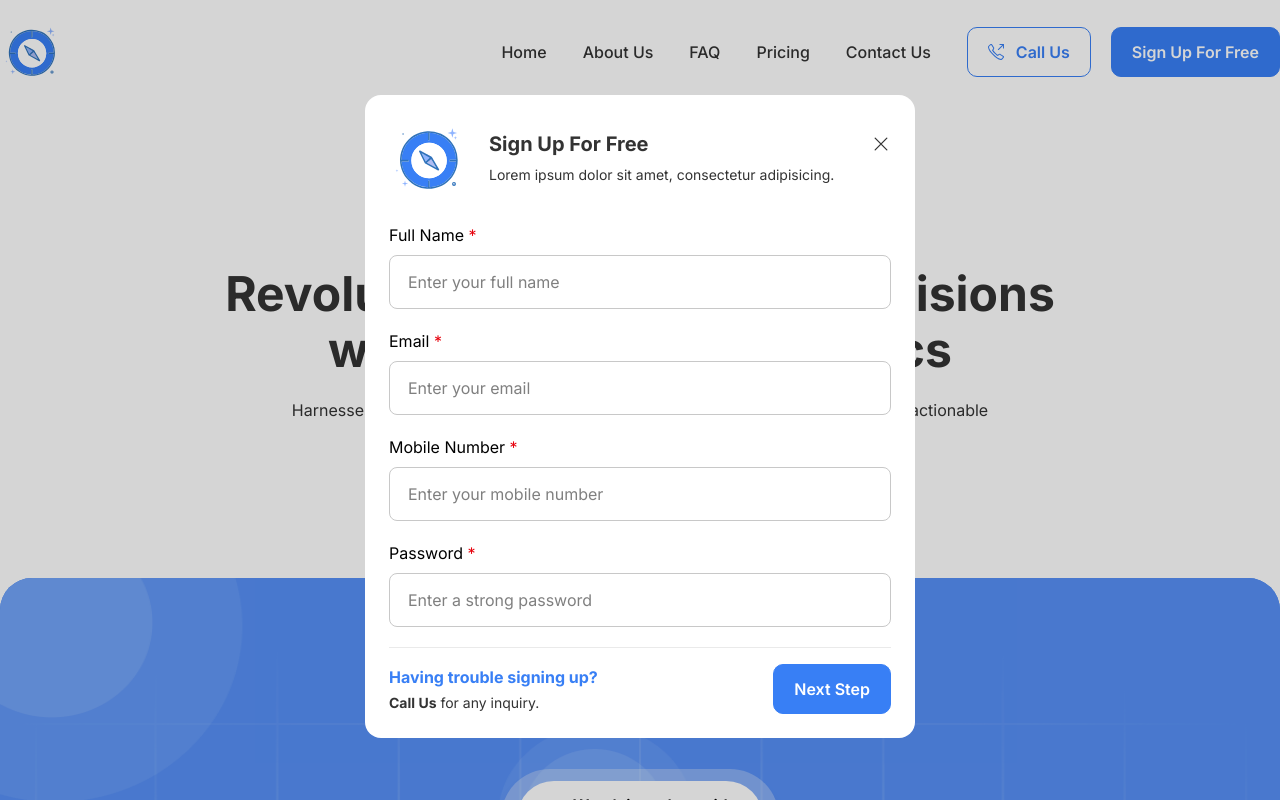
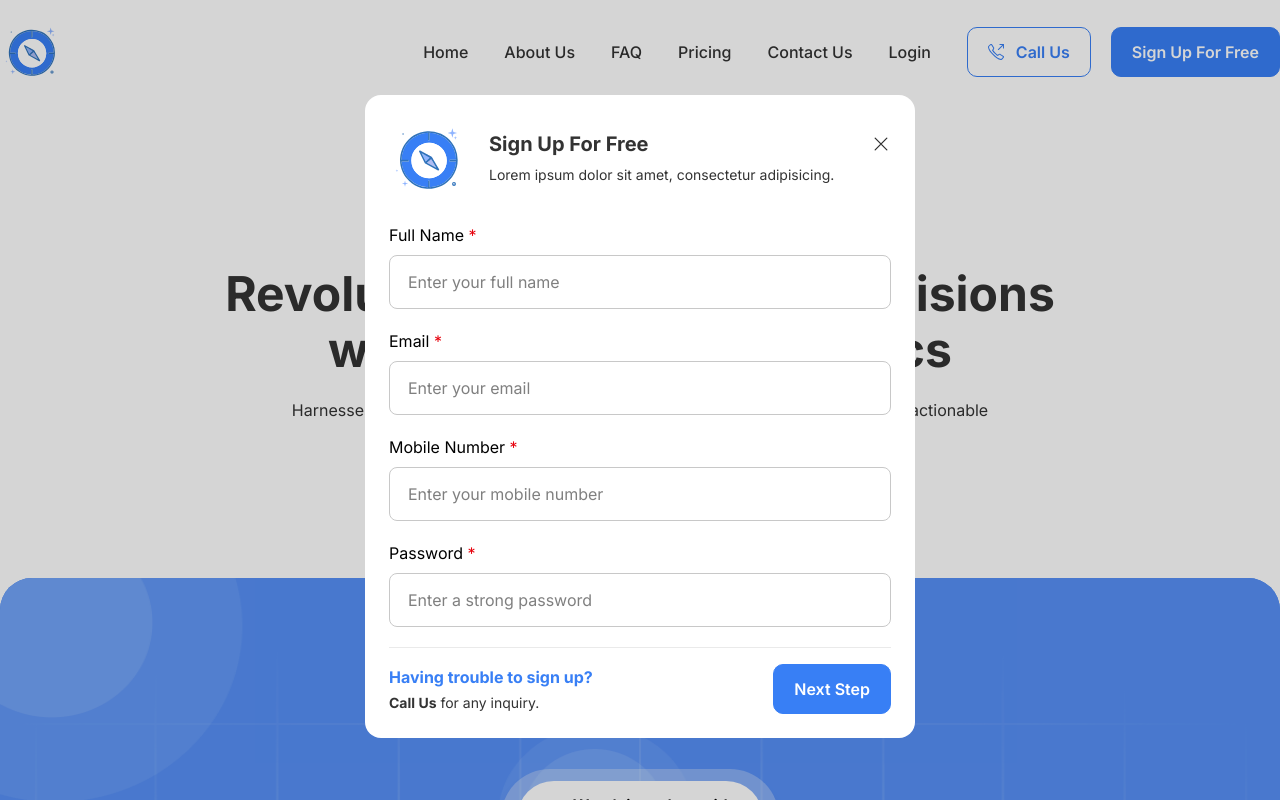
Before and after one commit to neon-lab-dev/Paan-Shop-Client, a React (Vite) app: page / in a window 1280 px wide. Both pictures are taken after a click on the button "Sign Up For Free". Shown: the top 800 px of the page. Built offline with nearby package versions, Linux system fonts and the light colour scheme.

Commit message:
Added call us function

```diff
--- a/src/components/Auth/PersonalInfoModal/PersonalInfoModal.tsx
+++ b/src/components/Auth/PersonalInfoModal/PersonalInfoModal.tsx
@@ -19,7 +19,14 @@ type TFormData = {
     city: string;
 }
 
-const PersonalInfoModal = ({ isModalOpen, setIsModalOpen, step, setStep }) => {
+type TPersonalInfoModalProps = {
+    isModalOpen: boolean;
+    setIsModalOpen: (isOpen: boolean) => void;
+    step: "personal" | "business";
+    setStep: (step: "personal" | "business") => void;
+}
+
+const PersonalInfoModal:React.FC<TPersonalInfoModalProps> = ({ isModalOpen, setIsModalOpen, step, setStep }) => {
     const [formData, setFormData] = useState<Partial<TFormData>>({});
     const [isLoading, setIsLoading] = useState<boolean>(false);
 
@@ -32,7 +39,6 @@ const PersonalInfoModal = ({ isModalOpen, setIsModalOpen, step, setStep }) => {
 
     const handleSignup = (data: TFormData) => {
         if (step === "personal") {
-            // Store personal data and move to business step
             setIsLoading(true);
             setTimeout(() => {
                 setIsLoading(false);
@@ -40,26 +46,20 @@ const PersonalInfoModal = ({ isModalOpen, setIsModalOpen, step, setStep }) => {
                 setStep("business");
             }, 2000);
         } else {
-            // Submit full data (personal + business)
             const finalData = { ...formData, ...data };
             console.log("Final Submission Data:", finalData);
-
-            // Call API Here
-            // Example: await axios.post("/api/signup", finalData);
         }
     };
 
     return (
         <div
             className={`${isModalOpen ? " visible" : " invisible"
-                } w-full h-screen fixed top-0 left-0 z-[200000000] bg-[#0000002a] transition-all duration-300 flex items-center justify-center font-Inter`}
-        >
+                } w-full h-screen fixed top-0 left-0 z-[200000000] bg-[#0000002a] transition-all duration-300 flex items-center justify-center font-Inter`}>
             <div
                 className={`${isModalOpen
                     ? " scale-[1] opacity-100"
                     : " scale-[0] opacity-0"
-                    } max-w-[550px] w-full bg-[#fff] rounded-2xl transition-all duration-300 mx-auto mt-8`}
-            >
+                    } max-w-[550px] w-full bg-white rounded-2xl transition-all duration-300 mx-auto mt-8 max-h-[690px] overflow-y-auto`}>
                 <div className="p-6">
                     {/* Header */}
                     <div className="flex items-center gap-5">
@@ -123,7 +123,7 @@ const PersonalInfoModal = ({ isModalOpen, setIsModalOpen, step, setStep }) => {
 
                         <div className="flex items-center justify-between border-t pt-4 border-neutral-10/10">
                             <div>
-                                <p className="font-bold text-primary-10">Having trouble signing up?</p>
+                                <p className="font-bold text-primary-10">Having trouble to sign up?</p>
                                 <p className="text-neutral-10 mt-1 text-sm">
                                     <a href="callto:918787544" className="font-bold">
                                         Call Us
--- a/src/components/Shared/Navbar/Navbar.tsx
+++ b/src/components/Shared/Navbar/Navbar.tsx
@@ -27,13 +27,14 @@ const Navbar = () => {
                         {navLinks.map((link, index) => (
                             <Link key={index} to={link.path} className="font-medium text-neutral-10 hover:text-primary-10">{link.label}</Link>
                         ))}
+                        <button className="font-medium text-neutral-10 hover:text-primary-10 cursor-pointer">Login</button>
                     </div>
 
                     <div className="flex items-center gap-5">
-                        <Link to={""} className="bg-white rounded-[10px] text-primary-10 px-5 py-3 font-semibold border border-primary-10 hover:bg-primary-10/20 transition duration-300 flex items-center gap-3">
+                        <a href="callto:+918787834" className="bg-white rounded-[10px] text-primary-10 px-5 py-3 font-semibold border border-primary-10 hover:bg-primary-10/20 transition duration-300 flex items-center gap-3">
                             <img src={ICONS.call} alt="logo" className="size-4" />
                             Call Us
-                        </Link>
+                        </a>
                         <button onClick={() => {
                             setIsModalOpen(true);
                             setStep("personal");
```
Also changed, not shown: src/components/Auth/BusinessInfoForm/BusinessInfoForm.tsx (+8 -1 lines).
